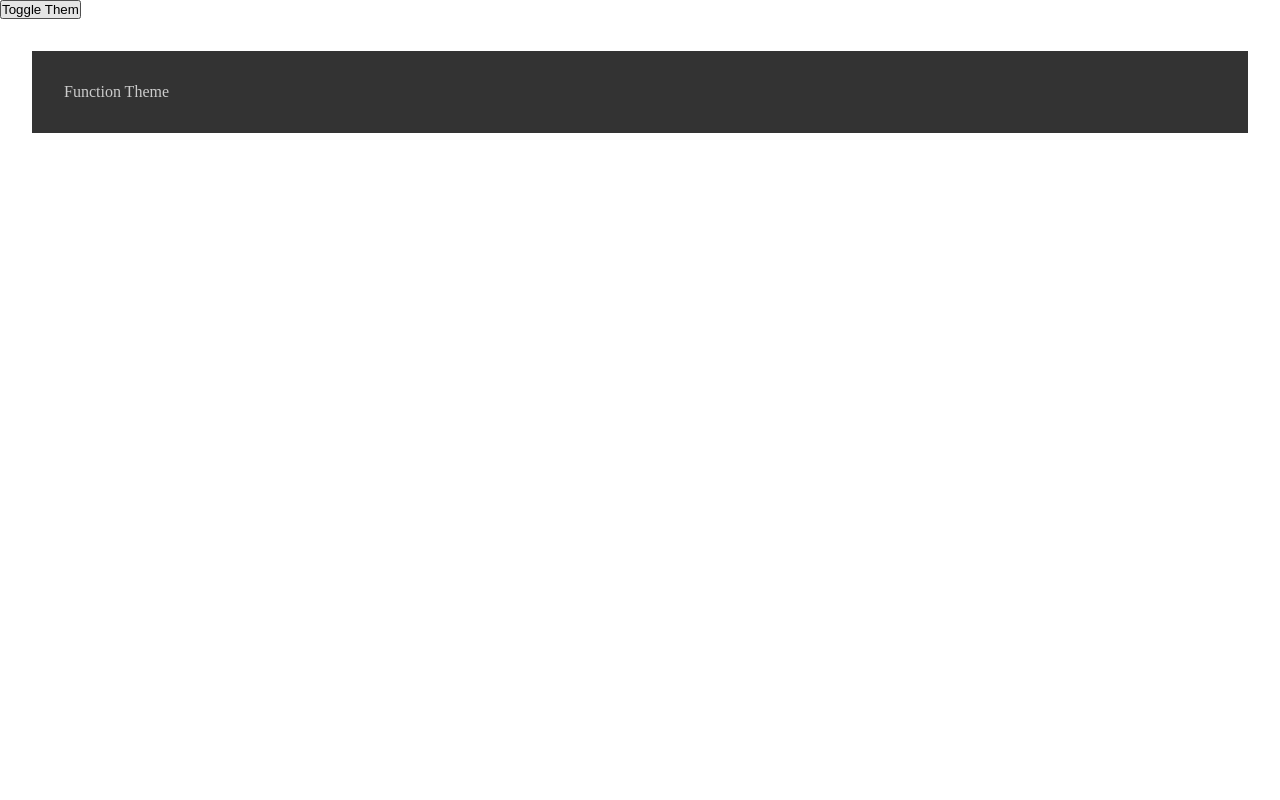
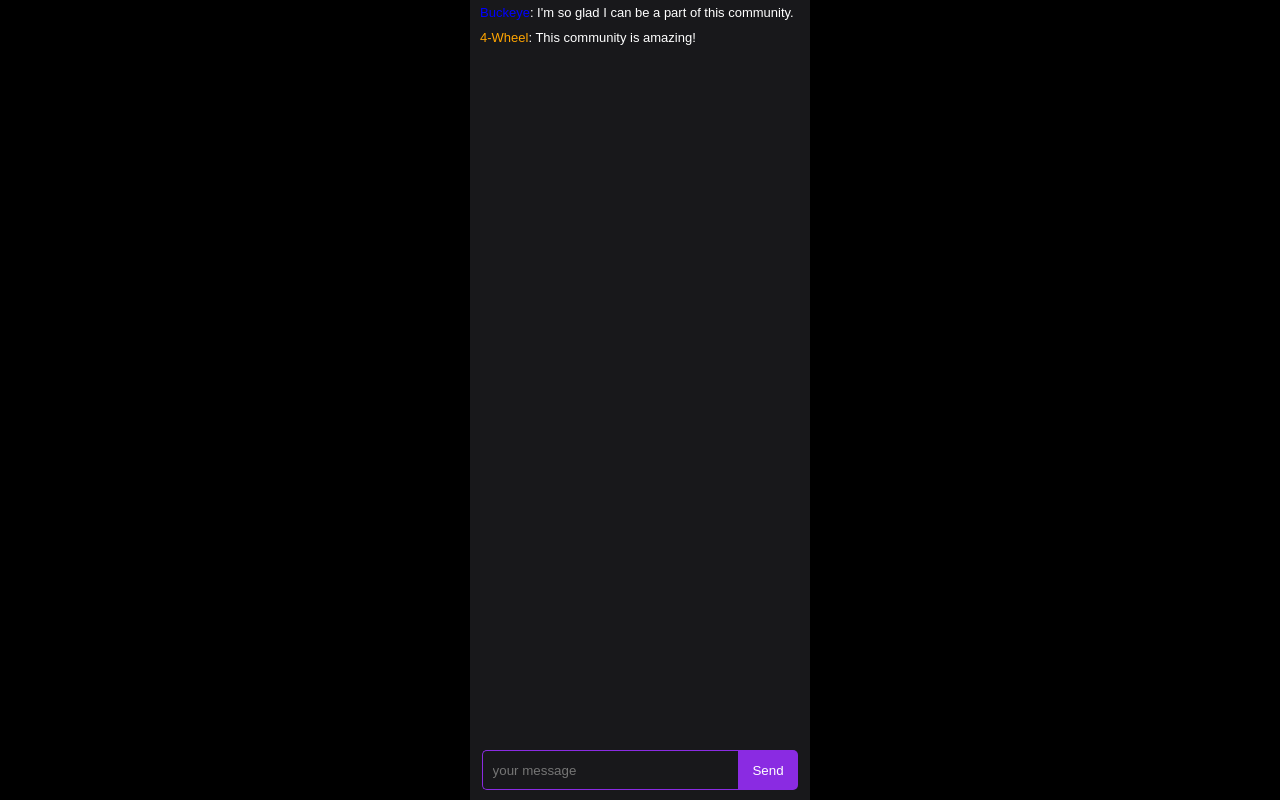
Before and after one commit to onio1100/streaming-platform, a React (Vite) app: page / in a window 1280 px wide. Built offline with nearby package versions, Linux system fonts and the light colour scheme.

Commit message:
planning

```diff
--- a/src/contextTest/App.jsx
+++ /dev/null
@@ -1,10 +0,0 @@
-import { ThemeProvider } from "./Context";
-import Component from "./component";
-
-export default function App(){
-    return(
-        <ThemeProvider>
-            <Component />
-        </ThemeProvider>
-    )
-}
--- a/src/contextTest/Context.jsx
+++ /dev/null
@@ -1,28 +0,0 @@
-import React, { createContext, useContext, useState } from "react";
-
-const ThemeContext = createContext();
-const ThemeUpdateContext = createContext();
-
-export function useTheme(){
-    return useContext(ThemeContext);
-}
-
-export function useThemeUpdate(){
-    return useContext(ThemeUpdateContext);
-}
-
-export function ThemeProvider({ children }) {
-    const [darkTheme, setDarkTheme] = useState(true);
-
-    function toggleTheme() {
-        setDarkTheme(prevDarkTheme => !prevDarkTheme);
-    }
-
-    return(
-        <ThemeContext.Provider value={darkTheme}>
-            <ThemeUpdateContext.Provider value={toggleTheme}>
-                {children}
-            </ThemeUpdateContext.Provider>
-        </ThemeContext.Provider>
-    )
-}
--- a/src/contextTest/component.jsx
+++ /dev/null
@@ -1,19 +0,0 @@
-import { useTheme, useThemeUpdate } from "./Context";
-
-export default function Component(){
-    const darkTheme = useTheme()
-    const toggleTheme = useThemeUpdate()
-    const themeStyles = {
-        backgroundColor: darkTheme ? "#333" : "#CCC",
-        color: darkTheme ? "#CCC" : "#333",
-        padding: "2rem",
-        margin: "2rem"
-    }
-
-    return(
-        <>
-            <button onClick={toggleTheme}>Toggle Them</button>
-            <div style={themeStyles}>Function Theme</div>
-        </>
-    )
-}
--- a/src/main.jsx
+++ b/src/main.jsx
@@ -1,26 +1,24 @@
 import React from 'react'
 import ReactDOM from 'react-dom/client'
 import "./style.css"
-import App from './contextTest/App'
-// import Chat from './components/Chat.jsx'
-// import { RouterProvider, createBrowserRouter } from 'react-router-dom'
+import Chat from './components/Chat.jsx'
+import { RouterProvider, createBrowserRouter } from 'react-router-dom'
 
-// const router = createBrowserRouter([
-//   {
-//     path: "/",
-//     element: <Chat />,
-//     errorElement: <div>Page not found: ERROR 404</div>
-//   },
-//   {
-//     path: "/main",
-//     element: <div>elo elo w main</div>
-//   }
-// ]);
+const router = createBrowserRouter([
+  {
+    path: "/",
+    element: <Chat />,
+    errorElement: <div>Page not found: ERROR 404</div>
+  },
+  {
+    path: "/main",
+    element: <div>elo elo w main</div>
+  }
+]);
 
 ReactDOM.createRoot(document.getElementById('root')).render(
   <React.StrictMode>
-    <App />
     {/* <Chat /> */}
-    {/* <RouterProvider router={router} /> */}
+    <RouterProvider router={router} />
   </React.StrictMode>,
 )
```
Also changed, not shown: plans.txt (added).
